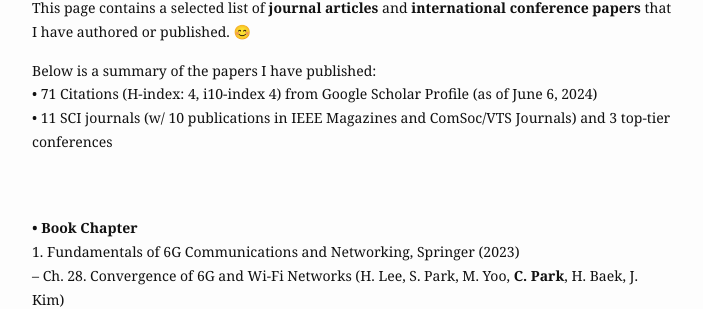
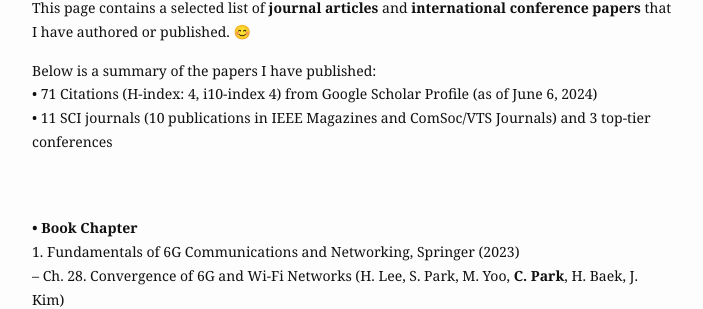
Before and after one commit to cosdeneb/cosdeneb.github.io, a Jekyll site: the page built from publication.md, in a window 1280 px wide and 900 px high. Shown: the part 160-469 px from the top of the window, without its empty margins (288-991 px from the left). Built offline with Jekyll 4.4.1, drawn with Linux system fonts in a browser that asks for light colours.

```diff
--- a/publication.md
+++ b/publication.md
@@ -9,7 +9,7 @@ This page contains a selected list of <b>journal articles</b> and <b>internation
 
 Below is a summary of the papers I have published: <br/>
 • 71 Citations (H-index: 4, i10-index 4) from Google Scholar Profile (as of June 6, 2024) <br/>
-• 11 SCI journals (w/ 10 publications in IEEE Magazines and ComSoc/VTS Journals) and 3 top-tier conferences <br/>
+• 11 SCI journals (10 publications in IEEE Magazines and ComSoc/VTS Journals) and 3 top-tier conferences <br/>
 <br/> <br/>
 
 <p>
```
